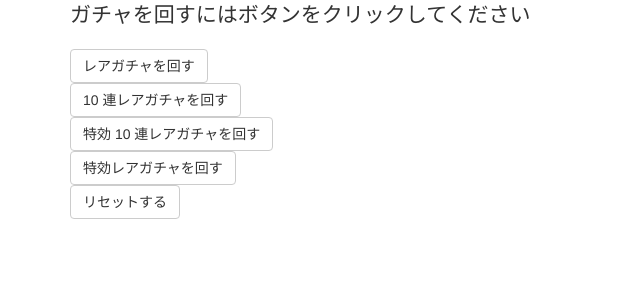
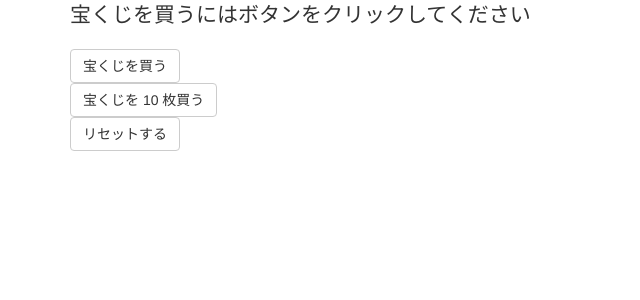
Before and after one commit to id774/summer-jumbo, a Flask app: page / in a window 1280 px wide. Shown: the top 300 px of the page, without its empty margins (0-640 px from the left). Run offline with Flask 2, Linux system fonts and the light colour scheme; some libraries are stand-ins or nearby versions.

Commit message:
2 Change templates

```diff
--- a/app.py
+++ b/app.py
@@ -47,7 +47,6 @@ def pickup_rare(weight):
     return picked_rarity
 
 def turn_rare():
-    """レアガチャを回す"""
     result = []
     # 小数点第三位を切り上げて 94.85%, 5.04%, 0.12%
     weight = [0.94849, 0.0504, 0.00111]
@@ -56,7 +55,6 @@ def turn_rare():
     return result
 
 def turn_10rare():
-    """10 連レアガチャを回す"""
     result = []
     # 小数点第三位を切り上げて 90.28%, 9.29%, 0.45%
     weight = [0.90278, 0.09281, 0.00441]
@@ -66,31 +64,11 @@ def turn_10rare():
     print(weight, result)
     return result
 
-def turn_toku10():
-    """特効 10 連レアガチャを回す"""
-    result = []
-    # 小数点第三位を切り上げて 88.65%, 11.13%, 0.24%
-    weight = [0.88648, 0.11121, 0.00231]
-    for v in range(0, 9):
-        result.append(pickup_rare(weight))
-    result.append("SR")
-    print(weight, result)
-    return result
-
-def turn_toku():
-    """特効レアガチャを回す"""
-    result = []
-    # 小数点第三位を切り上げて 89.31%, 10.46%, 0.24%
-    weight = [0.8931, 0.10459, 0.00231]
-    result.append(pickup_rare(weight))
-    print(weight, result[0])
-    return result
-
 # Routing
 @app.route('/')
 def index():
     title = "ようこそ"
-    message = "ガチャを回すにはボタンをクリックしてください"
+    message = "宝くじを買うにはボタンをクリックしてください"
     return render_template('index.html',
                            message=message, title=title)
 
@@ -101,25 +79,15 @@ def post():
     if request.method == 'POST':
         result = []
         if 'rare' in request.form:
-            title = "レアガチャを回しました！"
+            title = "宝くじを 1 枚買いました！"
             vo.price = vo.price + 300
             vo.count = vo.count + 1
             result = turn_rare()
         if '10rare' in request.form:
-            title = "10 連レアガチャを回しました！"
+            title = "宝くじを 10 枚買いました！"
             vo.price = vo.price + 3000
             vo.count = vo.count + 1
             result = turn_10rare()
-        if 'toku10' in request.form:
-            title = "特効 10 連レアガチャを回しました！"
-            vo.price = vo.price + 3000
-            vo.count = vo.count + 1
-            result = turn_toku10()
-        if 'toku' in request.form:
-            title = "特効レアガチャを回しました！"
-            vo.price = vo.price + 300
-            vo.count = vo.count + 1
-            result = turn_toku()
         if 'reset' in request.form:
             title = "リセットしました"
             vo.price = 0
@@ -140,17 +108,11 @@ def run_local(args):
         count_f = num / 10
         for i in range(0, int(count_f)):
             print(i + 1, "回め")
-            if len(args) == 3 and args[2] == "toku":
-                turn_toku10()
-            else:
-                turn_10rare()
+            turn_10rare()
     else:
         for i in range(0, num):
             print(i + 1, "回め")
-            if len(args) == 3 and args[2] == "toku":
-                turn_toku()
-            else:
-                turn_rare()
+            turn_rare()
 
 if __name__ == '__main__':
     if len(sys.argv) >= 2:
--- a/templates/index.html
+++ b/templates/index.html
@@ -8,7 +8,8 @@
       <div class="col-md-12">
         <p class="lead">
           {% if result %}
-            {{ time }} ガチャを回しました！<br>
+            {{ time }}<br>
+            宝くじを買いました！<br>
             {{ vo.count }} 回目 合計金額 {{ vo.price }} 円<br>
             結果は
             {% for v in result %}
@@ -20,16 +21,10 @@
           {% endif %}
         </p>
         <form action="/post" method="post" name="rare" class="form-inline">
-          <button type="submit" name="rare" class="btn btn-default">レアガチャを回す</button>
+          <button type="submit" name="rare" class="btn btn-default">宝くじを買う</button>
         </form>
         <form action="/post" method="post" name="10rare" class="form-inline">
-          <button type="submit" name="10rare" class="btn btn-default">10 連レアガチャを回す</button>
-        </form>
-        <form action="/post" method="post" name="toku10" class="form-inline">
-          <button type="submit" name="toku10" class="btn btn-default">特効 10 連レアガチャを回す</button>
-        </form>
-        <form action="/post" method="post" name="toku" class="form-inline">
-          <button type="submit" name="toku" class="btn btn-default">特効レアガチャを回す</button>
+          <button type="submit" name="10rare" class="btn btn-default">宝くじを 10 枚買う</button>
         </form>
         <form action="/post" method="post" name="reset" class="form-inline">
           <button type="submit" name="reset" class="btn btn-default">リセットする</button>
```
Also changed, not shown: README.md.
